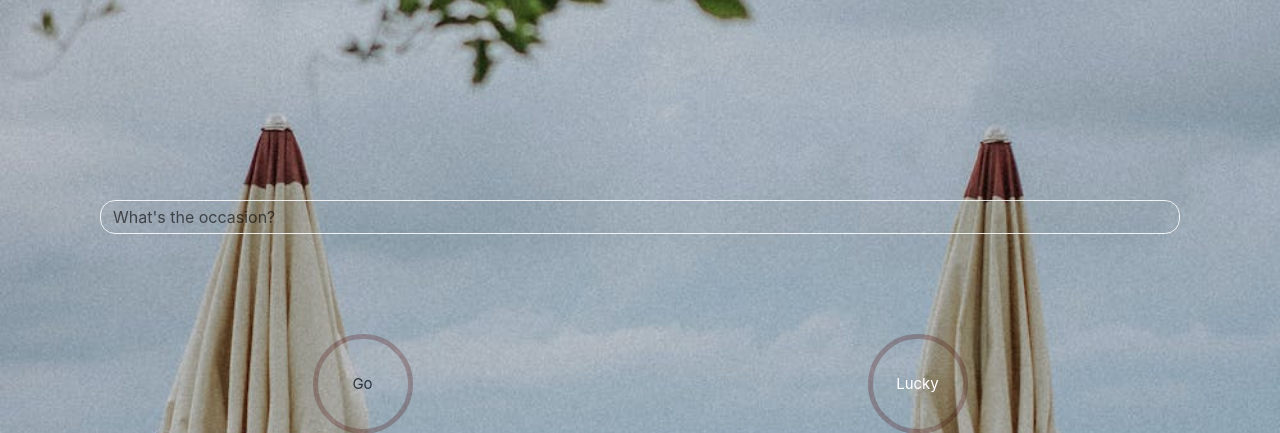
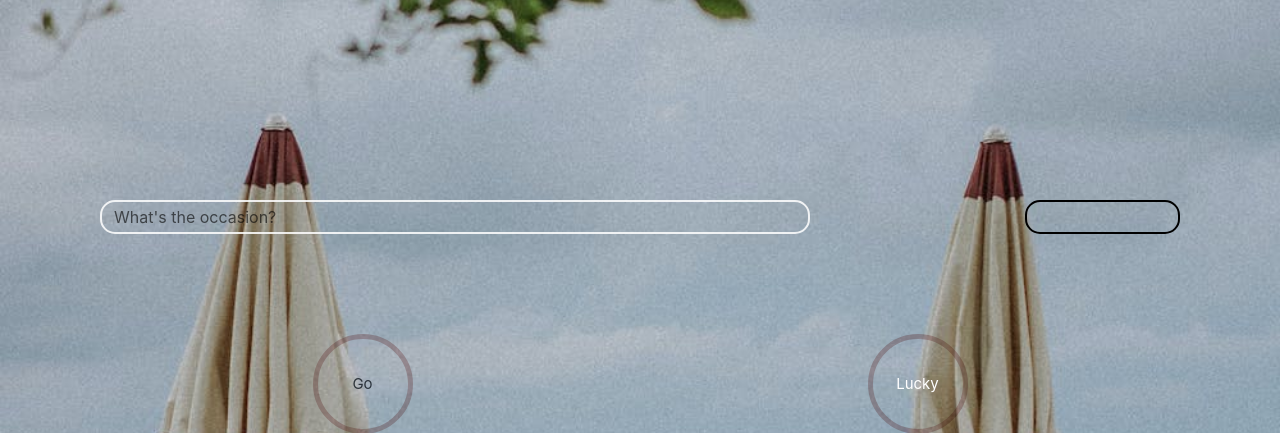
Before and after one commit to mukunda-p/vogueX---Fashion-Recommender, a Flask app: template website/templates/home.html in a window 1280 px wide. Shown: the part 56-489 px from the top of the page. Run offline with Flask 2, Linux system fonts and the light colour scheme; the template is opened without the code that fills it, so the values that code supplies are empty; some libraries are stand-ins or nearby versions.

Commit message:
Reco request working from UI

```diff
--- a/website/auth.py
+++ b/website/auth.py
@@ -21,7 +21,7 @@ def login():
         if user:
             if check_password_hash(user.password, password):
                 flash('Logged in successfully!', category='success')
-                import pdb; pdb.set_trace()
+                # import pdb; pdb.set_trace()
                 session[contracts.SessionParameters.USERID] = user.get_id()
                 login_user(user, remember=True)
                 return redirect(url_for('views.home'))
--- a/website/helper.py
+++ b/website/helper.py
@@ -1,5 +1,5 @@
 # from geopy.geocoders import Nominatim
-import pdb; pdb.set_trace()
+# import pdb; pdb.set_trace()
 
 from . import utils
 from . import models
@@ -20,7 +20,8 @@ default_preferences = {
 class PreferencesHelper:
     def givePreferences(userid, occasion):
         preferenceObj = models.Preference.query.filter_by(userid=userid).first()
-        preferences = json.loads(preferenceObj.preferences)
+        import pdb; pdb.set_trace()
+        preferences = json.loads(str(preferenceObj.preferences))
         if occasion in preferences:
             return preferences[occasion]
         return None
--- a/website/preferences.py
+++ b/website/preferences.py
@@ -99,7 +99,7 @@ def get_preferences():
         return jsonify({"error": "user not logged in", "error_code": contracts.ErrorCodes.USER_NOT_LOGGED_IN }), 403
     ### query the preferences table and check if preferences have been saved or not
     userid = session[contracts.SessionParameters.USERID]
-    import pdb; pdb.set_trace()
+    # import pdb; pdb.set_trace()
     preferencesObj = models.Preference.query.filter_by(userid = int(userid)).first()
     if not preferencesObj:
         return jsonify({"error_code" : contracts.ErrorCodes.OBJECT_NOT_SAVED, "error" : "preferences not saved"}), 400
@@ -140,7 +140,7 @@ Response :
 @preferencesbp.route("/preferences", methods=['POST'])
 def post_preferences():
     req = request.json
-    import pdb; pdb.set_trace()
+    # import pdb; pdb.set_trace()
     if contracts.SessionParameters.USERID not in session:
         return jsonify({"error": "user not logged in", "error_code": contracts.ErrorCodes.USER_NOT_LOGGED_IN }), 403
 
--- a/website/recommendations.py
+++ b/website/recommendations.py
@@ -18,19 +18,22 @@ payload = {
 
 @recommendationsbp.route("/recommendations", methods=['POST'])
 def get_recommendations():
+
     req_json_body = request.json
     city = ''
     occasion = ''
     # userid = '3'
+
+
     if contracts.SessionParameters.USERID not in session:
         return jsonify({"error": "user not logged in", "error_code": contracts.ErrorCodes.USER_NOT_LOGGED_IN }), 403
 
     userid = session[contracts.SessionParameters.USERID]
+    user = models.User.query.filter_by(id=int(userid)).first()
     if contracts.RecommendationContractRequest.CITY_KEY in req_json_body:
         city = req_json_body[contracts.RecommendationContractRequest.CITY_KEY]
     else:
         # take from the user table
-        user = models.User.query.filter_by(id=int(userid)).first()
         city = user.city
 
     if contracts.RecommendationContractRequest.OCCASION_KEY in req_json_body:
@@ -39,6 +42,7 @@ def get_recommendations():
     from . import helper
     help = helper.RecommendationHelper()
     links = help.giveRecommendations(userid, user.gender, occasion, city)
+    import pdb; pdb.set_trace()
 
     recommendations = dict()
     recommendations[contracts.RecommendationContractResponse.LINKS] = []
--- a/website/search/api.py
+++ b/website/search/api.py
@@ -32,7 +32,7 @@ class SearchImages:
             num_of_records = self.default_num_of_records
 
         query = self.query_builder.getQueryString(query_keywords)
-        print ("Searching ", query)
+        print ("Searchingx ", query)
         _search_params = {
             'q': query,
             'num' : num_of_records
--- a/website/static/home.css
+++ b/website/static/home.css
@@ -49,7 +49,7 @@ body {
 .input-klass{
     color: black;
     padding: 6px 12px;
-    border: 1px solid #ededed;
+    border: 2px solid #ededed;
     /* border: 2px solid #fff; */
     outline: 0;
     width: 100%;
@@ -64,7 +64,25 @@ body {
     border: 2px solid #000000;
     transform: scale(1.2);
 }
-
+.input-klass-city{
+    color: rgb(0, 0, 0);
+    text-align: center;
+    font-weight: bold;
+    padding: 6px 12px;
+    border: 2px solid #000000;
+    /* border: 2px solid #fff; */
+    outline: 0;
+    width: 100%;
+    height: 34px;
+    background: transparent;
+    transition: transform .2s;
+    border-radius: 15px;
+}
+.input-klass-city:hover {
+    color: rgb(255, 255, 255);
+    border: 2px solid #ffffff;
+    transform: scale(1.2);
+}
 ::placeholder { /* Chrome, Firefox, Opera, Safari 10.1+ */
     color: black;
     opacity: 0.6; /* Firefox */
--- /dev/null
+++ b/website/static/js/home.js
@@ -0,0 +1,19 @@
+$(document).ready(function(){
+    $(".recoButton1").click(function(e){
+        var formData = $('#recoForm').serializeArray();
+        var formattedFormData = {};
+        for(var i = 0; i < formData.length; i++){
+            formattedFormData[formData[i]["name"]] = formData[i]["value"];
+        }
+        formData = JSON.stringify(formattedFormData)
+        e.preventDefault();
+        $.ajax({
+            type: "POST",
+            url: "/recommendations",
+            data: formData,
+            success: function(){},
+            dataType: "json",
+            contentType : "application/json"
+        });
+    });
+});
--- a/website/templates/home.html
+++ b/website/templates/home.html
@@ -1,7 +1,14 @@
 <link rel="stylesheet" href="{{ url_for('static', filename='home.css') }}">
+
+<script
+src="https://ajax.googleapis.com/ajax/libs/jquery/3.6.0/jquery.min.js"
+></script>
+
+<script src="{{url_for('static', filename='js/home.js')}}"></script>
 
 {% extends "base.html" %} {% block title %}Home{% endblock %} {% block content
 %}
+
 <div class="container">
     <div class="row top-buffer">
         <div class="col-sm">
@@ -9,22 +16,27 @@
         </div>
     </div>
 
-    <form action="/" method="POST">
+    <form action="/recommendations" method="POST" id="recoForm">
         <div class="row top-buffer">
-            <div class="col-sm">
-                <input type="text" class="input-klass hover-zoom" id="occasion-text" name="occasion-text" placeholder="What's the occasion?">
-                <br />
+            <div class="col-8">
+                <input type="text" class="input-klass hover-zoom" id="occasion" name="occasion" placeholder="What's the occasion?">
+            </div>
+            <div class="col-2">
+                <input type="hidden" id="space" value="dummy" >
+            </div>
+            <div class="col-2">
+                <input type="text" class="input-klass-city hover-zoom" id="city" name="city" value={{current_user.city}} >
             </div>
         </div>
         <div class="row top-buffer">
         <div class="col-sm">
             <div align="center">
-                <button type="submit" class="btn btn-light btn-circle btn-xl">Go</button>
+                <button type="button" class="btn btn-light btn-circle btn-xl recoButton1">Go</button>
             </div>
         </div>
         <div class="col-sm">
             <div align="center">
-                <button type="submit" class="btn btn-dark btn-circle btn-xl">Lucky</button>
+                <button type="button" class="btn btn-dark btn-circle btn-xl recoButton2">Lucky</button>
             </div>
         </div>
         </div>
--- a/website/utils.py
+++ b/website/utils.py
@@ -49,7 +49,7 @@ class SearchImages:
             num_of_records = self.default_num_of_records
 
         query = self.query_builder.getQueryString(query_keywords)
-        print ("Searching ", query)
+        print ("Searchingy ", query)
         _search_params = {
             'q': query,
             'num' : num_of_records
```
Also changed, not shown: website/templates/base.html (+15 -15 lines), pexels-kaique-rocha-598917.jpg (added), website/static/images/bg2.jpeg (added), website/static/images/bg3.jpg (added), 4 other files.
